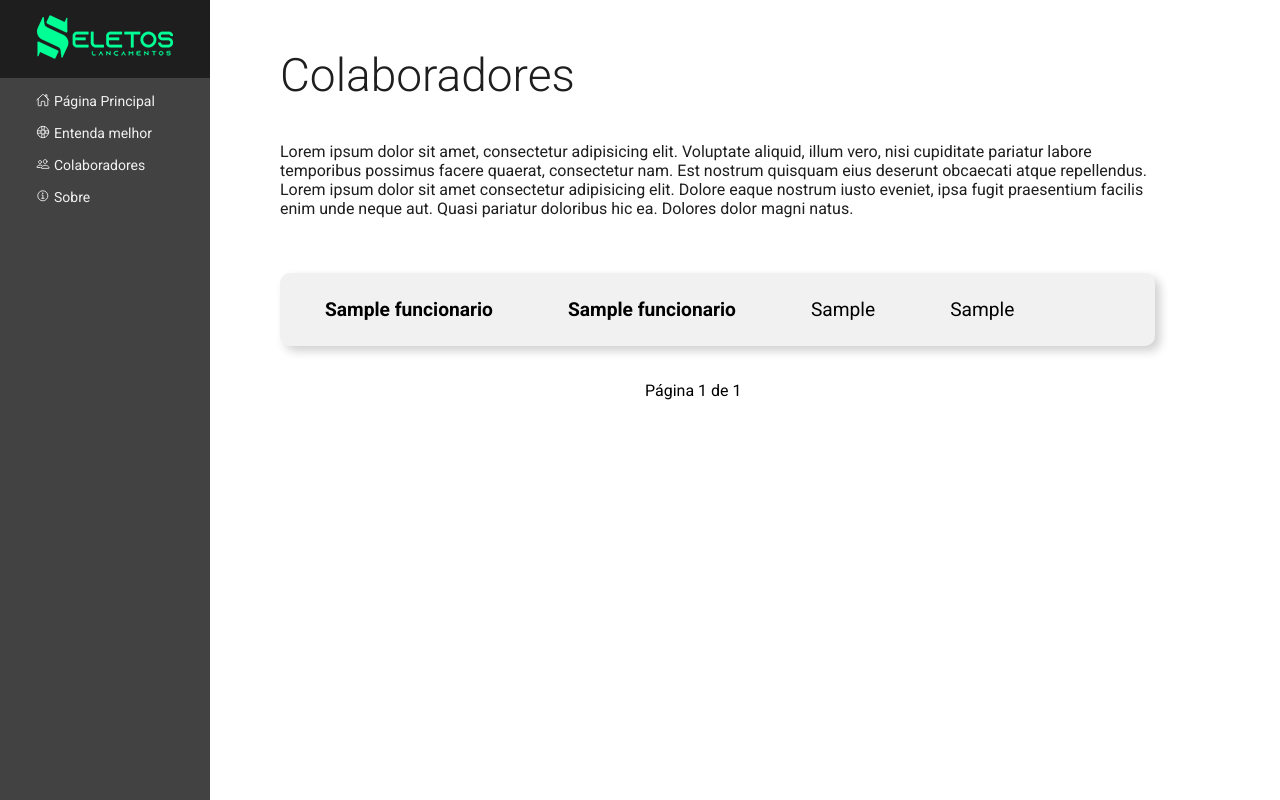
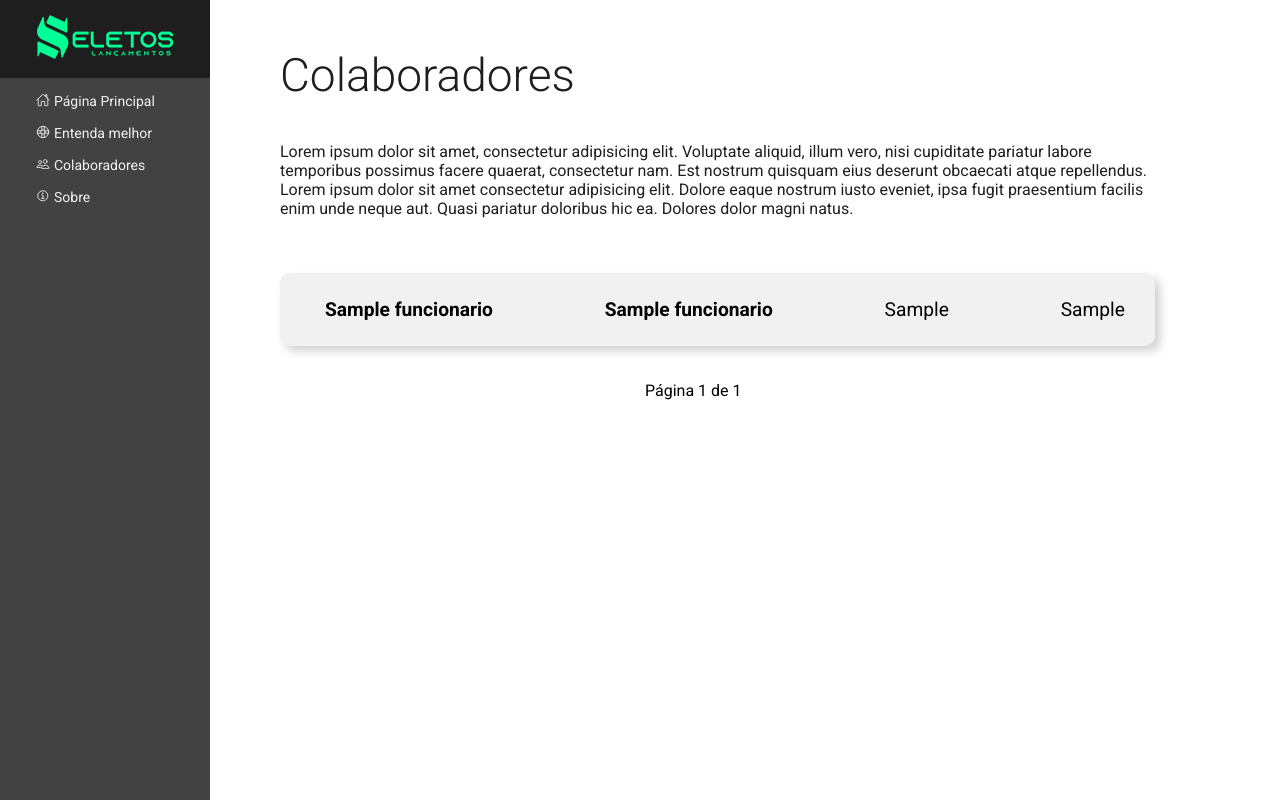
Before and after one commit to Anthhon/sistema-de-ponto-django, a Django app: page /colaborador/ in a window 1280 px wide. Run offline with Django 4.2, Linux system fonts and the light colour scheme; tables that the repository leaves empty hold one stand-in row (values such as "Sample post"); some libraries are stand-ins or nearby versions.

Commit message:
other/screen-alignment

```diff
--- a/main_code/webpage/static/css/style.css
+++ b/main_code/webpage/static/css/style.css
@@ -216,6 +216,7 @@ aside, .siderbar-link-main, .sidebar-img, .sidebar-link{
     margin: 0 125px 0 280px;
 
     display: flex;
+    justify-content: space-between;
     border-radius: 10px;
     flex-direction: row;
     background-color: #f1f1f1;
```
